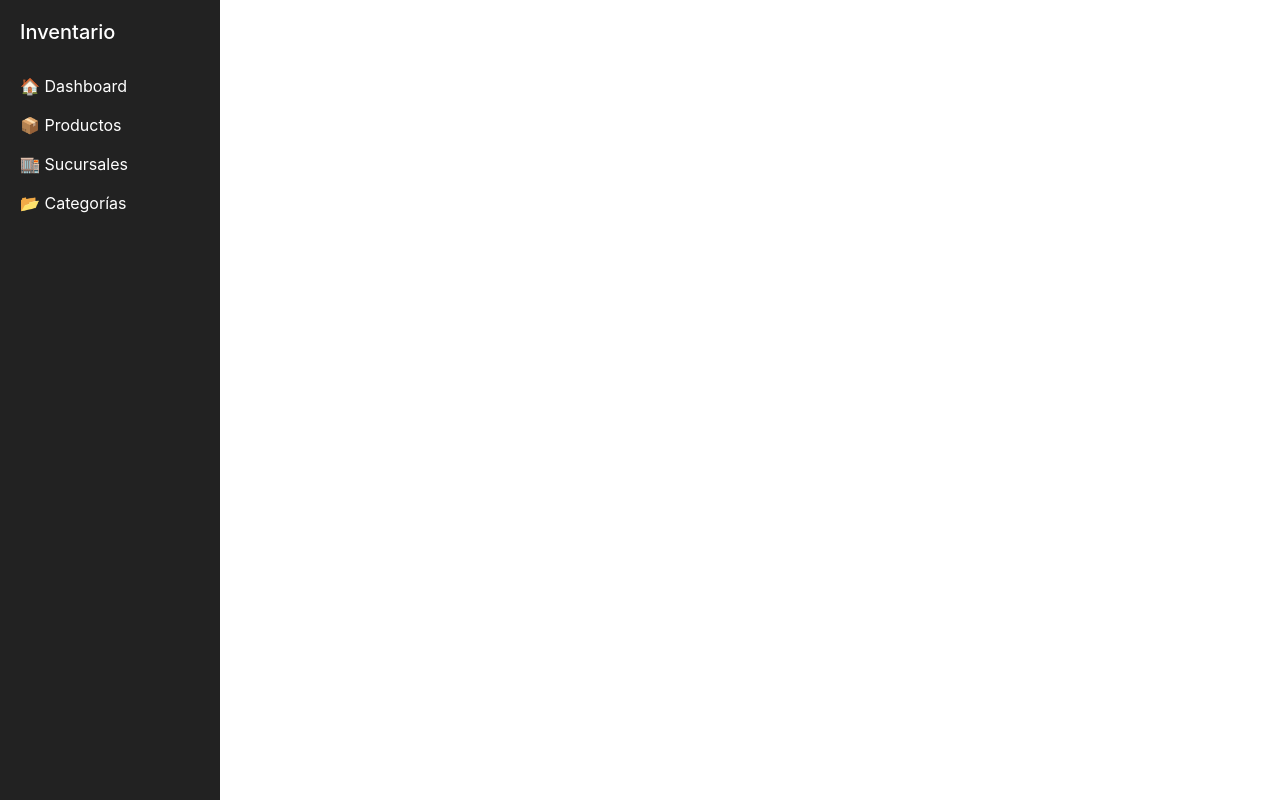
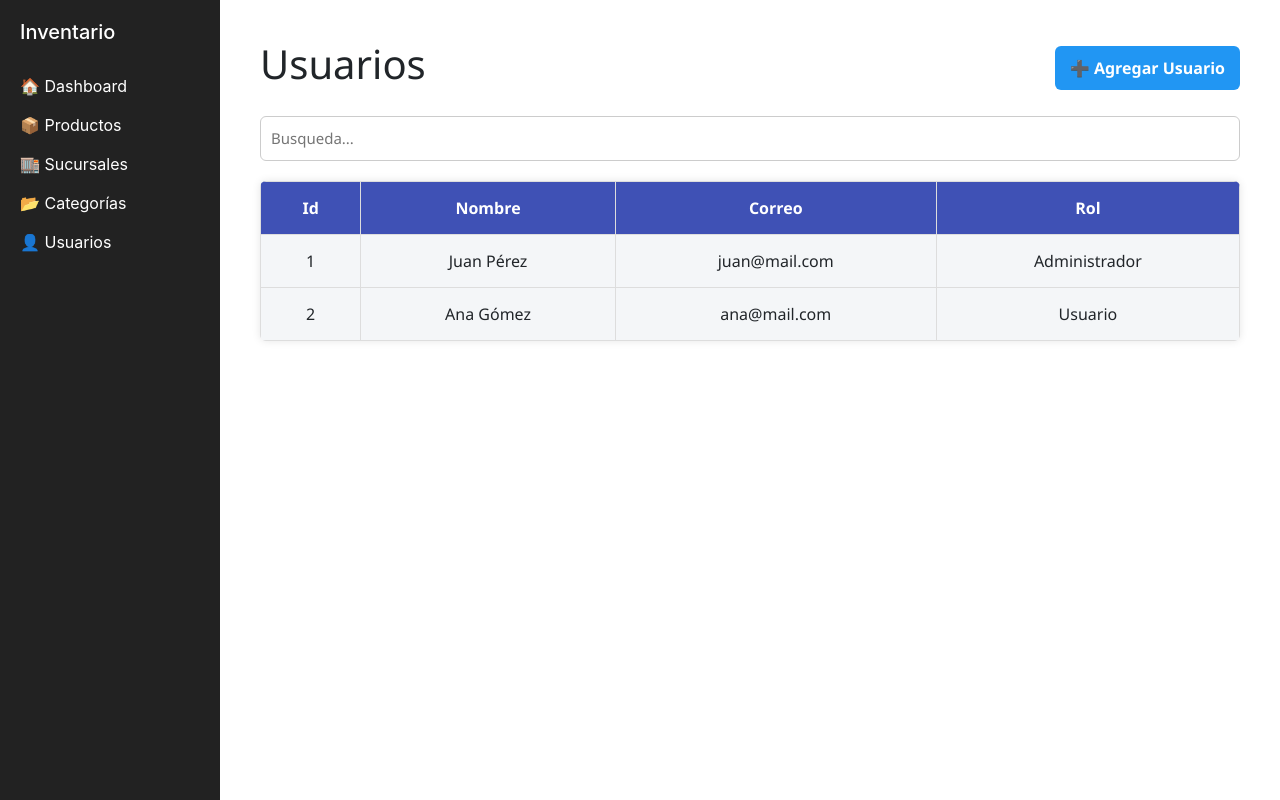
Before and after one commit to AbdiasHernandezDev503/react-app-inventario, a React (Create React App) app: page /usuarios in a window 1280 px wide. Built offline with nearby package versions, Linux system fonts and the light colour scheme.

Commit message:
pagina usuarios agregados en el sidebar

```diff
--- a/package.json
+++ b/package.json
@@ -7,8 +7,10 @@
     "@testing-library/jest-dom": "^6.6.3",
     "@testing-library/react": "^16.3.0",
     "@testing-library/user-event": "^13.5.0",
+    "node": "^22.16.0",
     "react": "^19.1.0",
     "react-dom": "^19.1.0",
+    "react-icons": "^5.5.0",
     "react-router-dom": "^7.6.0",
     "react-scripts": "5.0.1",
     "web-vitals": "^2.1.4"
--- a/src/App.js
+++ b/src/App.js
@@ -4,6 +4,7 @@ import Dashboard from "./pages/dashboard";
 import Productos from "./pages/productos";
 import Sucursales from "./pages/sucursales";
 import Categorias from "./pages/categorias"
+import Usuarios from "./pages/usuarios";
 
 function App() {
   return (
@@ -16,6 +17,7 @@ function App() {
           <Route path="/productos" element={<Productos />} />
           <Route path="/sucursales" element={<Sucursales />} />
           <Route path="/categorias" element={<Categorias />} />
+          <Route path="/usuarios" element={<Usuarios />} />
         </Routes>
         </div>
       </div>
--- /dev/null
+++ b/src/components/UsuariosModal.jsx
@@ -0,0 +1,60 @@
+import React, { useState, useEffect } from 'react';
+import '../styles/usuarios.css';
+
+const UsuarioFormModal = ({ isOpen, onClose, onSave, usuarioEdit }) => {
+  const [nombre, setNombre] = useState('');
+  const [correo, setCorreo] = useState('');
+  const [rol, setRol] = useState('');
+
+  useEffect(() => {
+    if (usuarioEdit) {
+      setNombre(usuarioEdit.nombre);
+      setCorreo(usuarioEdit.correo);
+      setRol(usuarioEdit.rol);
+    } else {
+      setNombre('');
+      setCorreo('');
+      setRol('');
+    }
+  }, [usuarioEdit]);
+
+  const handleSubmit = (e) => {
+    e.preventDefault();
+    const nuevoUsuario = {
+      id: usuarioEdit ? usuarioEdit.id : Date.now(),
+      nombre,
+      correo,
+      rol,
+    };
+
+    onSave(nuevoUsuario);
+    onClose();
+  };
+
+  if (!isOpen) return null;
+
+  return (
+    <div className="modal-overlay">
+      <div className="modal-content">
+        <h2>{usuarioEdit ? 'Editar Usuario' : 'Agregar Usuario'}</h2>
+        <form onSubmit={handleSubmit}>
+          <label>Nombre:</label>
+          <input type="text" value={nombre} onChange={(e) => setNombre(e.target.value)} required />
+
+          <label>Correo:</label>
+          <input type="email" value={correo} onChange={(e) => setCorreo(e.target.value)} required />
+
+          <label>Rol:</label>
+          <input type="text" value={rol} onChange={(e) => setRol(e.target.value)} required />
+
+          <div className="modal-buttons">
+            <button type="submit" className="btn-guardar">Guardar</button>
+            <button type="button" className="btn-cancelar" onClick={onClose}>Cancelar</button>
+          </div>
+        </form>
+      </div>
+    </div>
+  );
+};
+
+export default UsuarioFormModal;
--- a/src/components/sidebar.jsx
+++ b/src/components/sidebar.jsx
@@ -10,6 +10,7 @@ const Sidebar = () => {
         <li><Link to="/productos">📦 Productos</Link></li>
         <li><Link to="/sucursales">🏬 Sucursales</Link></li>
         <li><Link to="/categorias">📂 Categorías</Link></li>
+        <li><Link to="/usuarios">👤 Usuarios</Link></li>
       </ul>
     </div>
   );
--- /dev/null
+++ b/src/pages/usuarios.jsx
@@ -0,0 +1,101 @@
+import React, { useState } from 'react';
+import UsuarioFormModal from '../components/UsuariosModal';
+import '../styles/usuarios.css';
+
+
+const Usuarios = () => {
+
+    const [usuarios, setUsuarios] = useState([
+        { id: 1, nombre: 'Juan Pérez', correo: 'juan@mail.com', rol: 'Administrador' },
+        { id: 2, nombre: 'Ana Gómez', correo: 'ana@mail.com', rol: 'Usuario' },
+    ]);
+
+    const [modalAbierto, setModalAbierto] = useState(false);
+    const [usuarioEdit, setUsuarioEdit] = useState(null);
+    const [busqueda, setBusqueda] = useState('');
+
+    const usuariosFiltrados = usuarios.filter(u =>
+        u.nombre.toLowerCase().includes(busqueda.toLowerCase()) ||
+        u.correo.toLowerCase().includes(busqueda.toLowerCase()) ||
+        u.rol.toLowerCase().includes(busqueda.toLowerCase())
+    );
+
+    const resaltarTexto = (texto, termino) => {
+        if (!termino) return texto;
+        const partes = texto.split(new RegExp(`(${termino})`, 'gi'));
+        return partes.map((parte, i) =>
+            parte.toLowerCase() === termino.toLowerCase()
+                ? <mark key={i}>{parte}</mark>
+                : parte
+        );
+    };
+
+    const abrirModal = () => {
+        setUsuarioEdit(null);
+        setModalAbierto(true);
+    };
+
+    const editarUsuario = (usuario) => {
+        setUsuarioEdit(usuario);
+        setModalAbierto(true);
+    };
+
+    const guardarUsuario = (usuario) => {
+        if (usuarioEdit) {
+            setUsuarios(usuarios.map(u => u.id === usuario.id ? usuario : u));
+        } else {
+            setUsuarios([...usuarios, usuario]);
+        }
+    };
+
+    const eliminarUsuario = (id) => {
+        setUsuarios(usuarios.filter(u => u.id !== id));
+    };
+
+    return (
+
+        <div className='usuarios-container'>
+            <div className='usuarios-header'>
+                <h1>Usuarios</h1>
+                <button className="btn-agregar" onClick={abrirModal}>➕ Agregar Usuario</button>
+            </div>
+
+            <input type="text" name="" id="" placeholder='Busqueda...'
+                className='input-busqueda'
+                value={busqueda}
+                onChange={(e) => setBusqueda(e.target.value)}
+            />
+
+            <table className='usuarios-tabla'>
+                <thead>
+                    <tr>
+                        <th>Id</th>
+                        <th>Nombre</th>
+                        <th>Correo</th>
+                        <th>Rol</th>
+                    </tr>
+                </thead>
+                <tbody>
+                    {usuariosFiltrados.map(usuario => (
+                        <tr key={usuario.id}>
+                            <td>{usuario.id}</td>
+                            <td>{resaltarTexto(usuario.nombre, busqueda)}</td>
+                            <td>{resaltarTexto(usuario.correo, busqueda)}</td>
+                            <td>{resaltarTexto(usuario.rol, busqueda)}</td>
+                        </tr>
+                    ))
+                    }
+                </tbody>
+            </table>
+            <UsuarioFormModal
+                isOpen={modalAbierto}
+                onClose={() => setModalAbierto(false)}
+                onSave={guardarUsuario}
+                usuarioEdit={usuarioEdit}
+            />
+
+        </div>
+    );
+};
+
+export default Usuarios;
--- /dev/null
+++ b/src/styles/usuarios.css
@@ -0,0 +1,157 @@
+.usuarios-container {
+  padding: 20px;
+  font-family: "Segoe UI", sans-serif;
+}
+
+.usuarios-header {
+  display: flex;
+  justify-content: space-between;
+  align-items: center;
+  margin-bottom: 20px;
+}
+
+.btn-agregar {
+  padding: 10px 15px;
+  background-color: #2196f3;
+  color: white;
+  border: none;
+  border-radius: 6px;
+  cursor: pointer;
+  font-weight: bold;
+}
+
+.btn-agregar:hover {
+  background-color: #1976d2;
+}
+
+.usuarios-tabla {
+  width: 100%;
+  border-collapse: collapse;
+  background: #f4f6f8;
+  box-shadow: 0 0 8px rgba(0, 0, 0, 0.1);
+  border-radius: 6px;
+  overflow: hidden;
+}
+
+.usuarios-tabla th,
+.usuarios-tabla td {
+  padding: 14px;
+  border: 1px solid #ddd;
+  text-align: center;
+}
+
+.usuarios-tabla th {
+  background-color: #3f51b5;
+  color: white;
+  font-weight: bold;
+}
+
+.btn-editar,
+.btn-eliminar {
+  border: none;
+  padding: 6px 10px;
+  margin: 0 3px;
+  border-radius: 5px;
+  cursor: pointer;
+  font-size: 15px;
+}
+
+.btn-editar {
+  background-color: #ff9800;
+  color: white;
+}
+
+.btn-eliminar {
+  background-color: #f44336;
+  color: white;
+}
+
+.btn-editar:hover {
+  background-color: #fb8c00;
+}
+
+.btn-eliminar:hover {
+  background-color: #e53935;
+}
+
+.input-busqueda {
+  padding: 10px;
+  width: 100%;
+  margin-bottom: 20px;
+  border: 1px solid #ccc;
+  border-radius: 6px;
+}
+
+/* Estilos para el modal */
+.modal-overlay {
+  position: fixed;
+  top: 0;
+  left: 0;
+  right: 0;
+  bottom: 0;
+  background-color: rgba(0, 0, 0, 0.4);
+  display: flex;
+  justify-content: center;
+  align-items: center;
+  z-index: 1000;
+}
+
+.modal-content {
+  background-color: white;
+  padding: 30px;
+  border-radius: 8px;
+  max-width: 500px;
+  width: 100%;
+}
+
+.modal-content h2 {
+  margin-top: 0;
+  margin-bottom: 20px;
+  font-size: 22px;
+}
+
+.modal-content form label {
+  display: block;
+  margin: 10px 0 5px;
+  font-weight: bold;
+}
+
+.modal-content form input {
+  width: 100%;
+  padding: 10px;
+  margin-bottom: 15px;
+  border-radius: 6px;
+  border: 1px solid #ccc;
+}
+
+.modal-buttons {
+  display: flex;
+  justify-content: flex-end;
+  gap: 10px;
+}
+
+.btn-guardar {
+  background-color: #4caf50;
+  color: white;
+  border: none;
+  padding: 10px 15px;
+  border-radius: 6px;
+  cursor: pointer;
+}
+
+.btn-guardar:hover {
+  background-color: #43a047;
+}
+
+.btn-cancelar {
+  background-color: #9e9e9e;
+  color: white;
+  border: none;
+  padding: 10px 15px;
+  border-radius: 6px;
+  cursor: pointer;
+}
+
+.btn-cancelar:hover {
+  background-color: #757575;
+}
```
Also changed, not shown: 1 other file (tests, documents, lock files or other folders).
